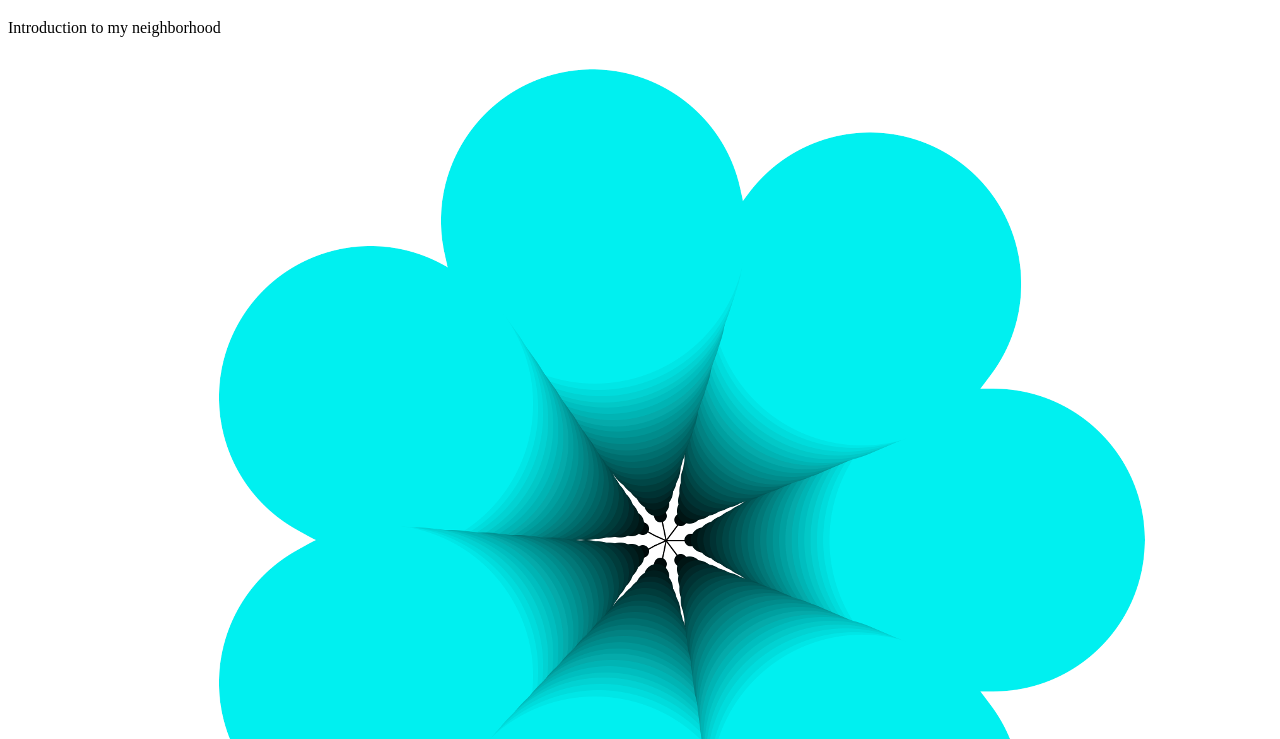
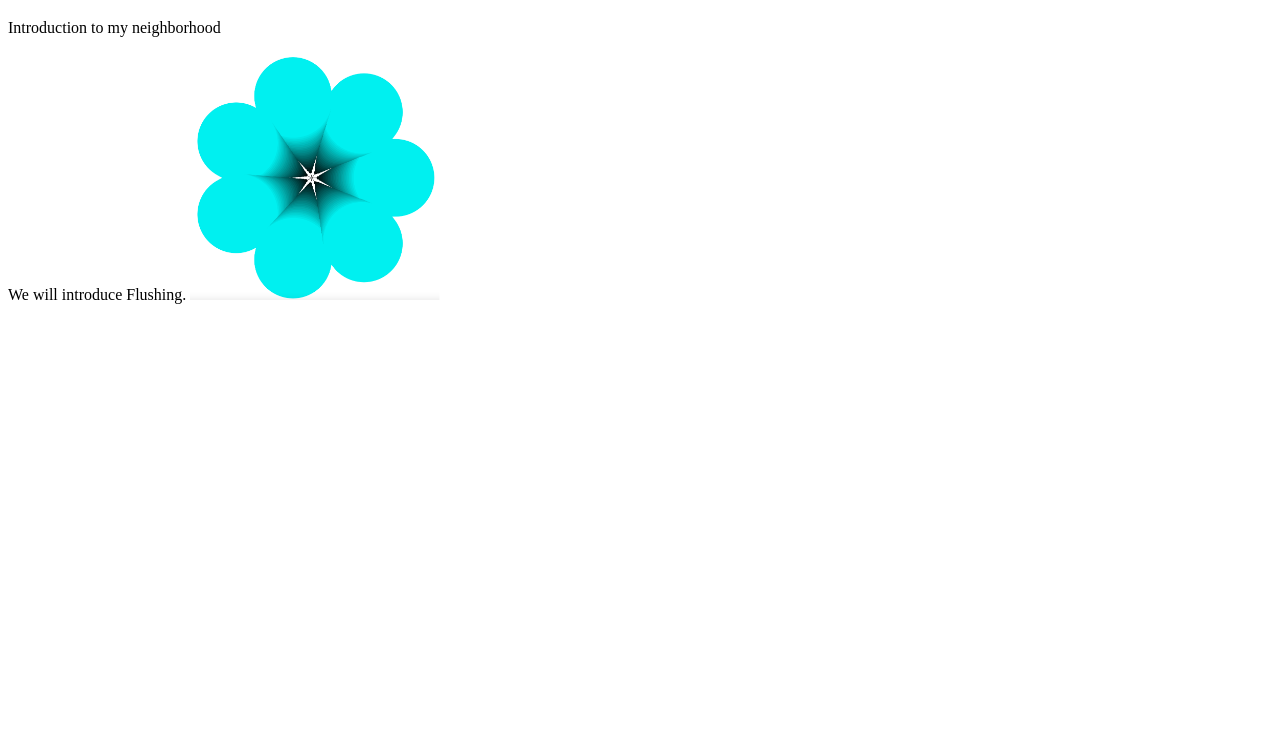
Before and after one commit to ny-affordable-house/ny-affordable-house.github.io, a plain HTML site: page queens.html in a window 1280 px wide. Shown: the part 61-800 px from the top of the page. Drawn offline with Linux system fonts and the light colour scheme.

Commit message:
Update queens.html
adjust the image's width to be 250.

```diff
--- a/queens.html
+++ b/queens.html
@@ -8,6 +8,6 @@
 
 We will introduce Flushing.
 
-  <img src="images/cyan_flower.png" alt="flower" width:150px>
+  <img src="images/cyan_flower.png" alt="flower" width="250">
 </body>
 </html>
```
